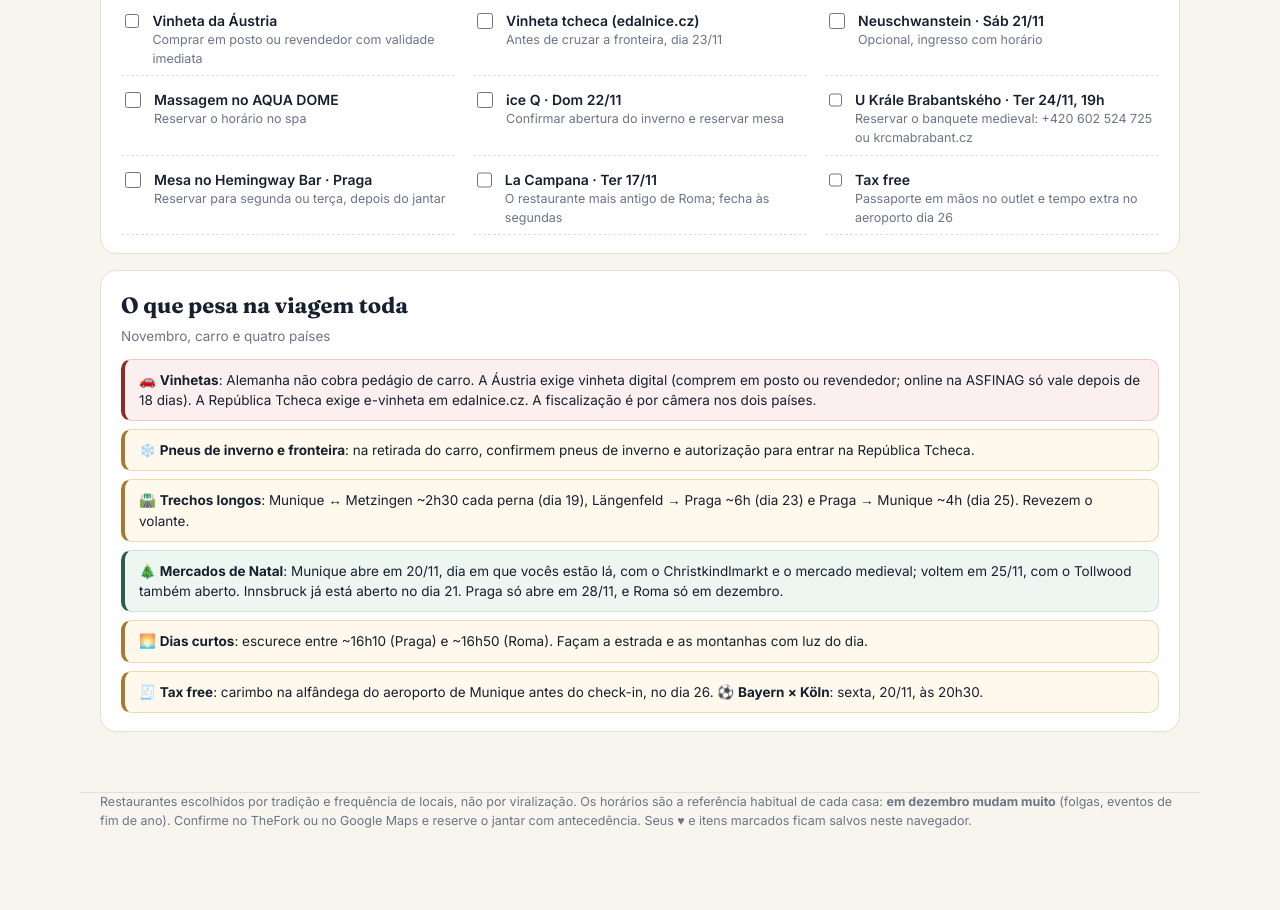
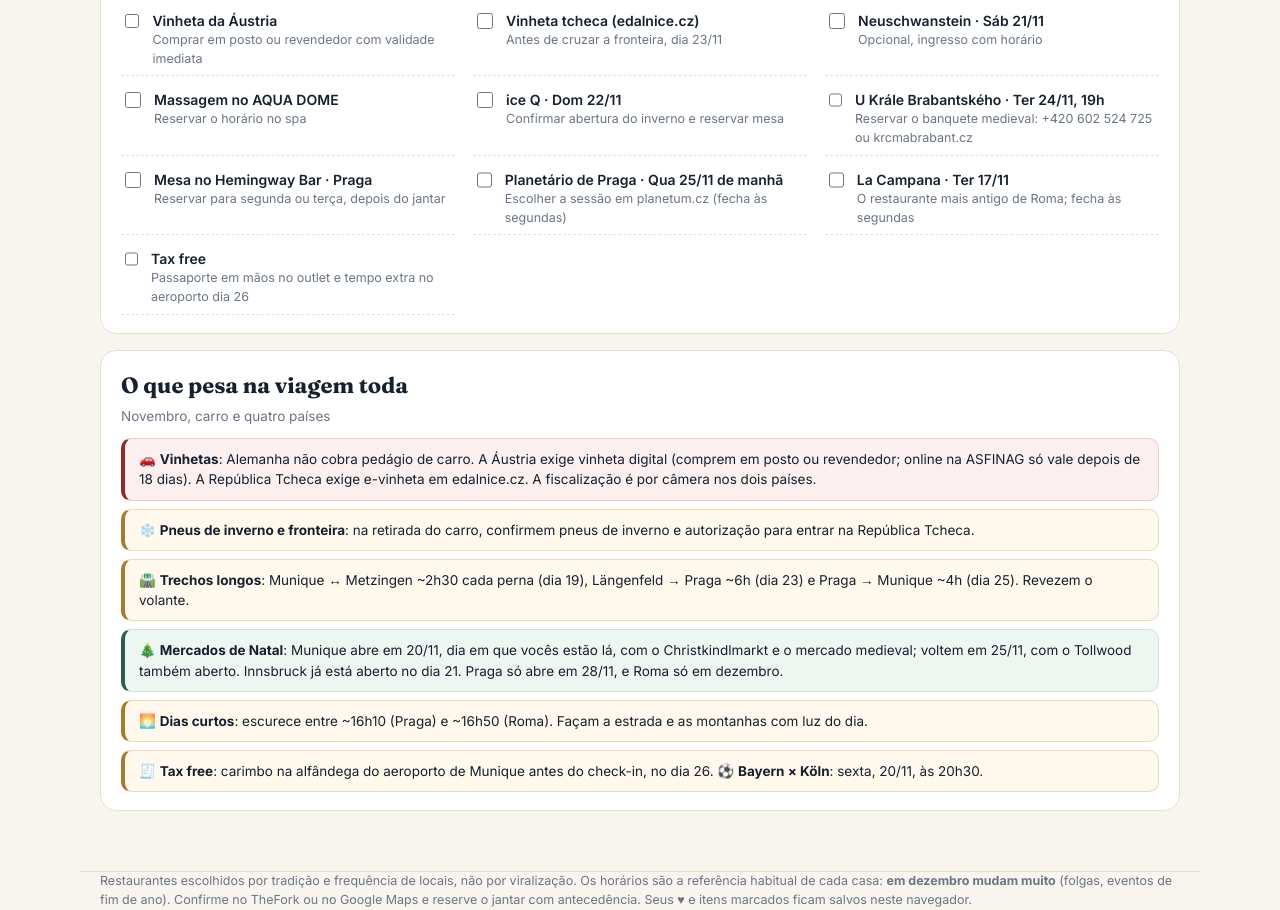
Before and after one commit to lucasregiolli/roteiros-europa, a plain HTML site: page novembro/index.html in a window 1280 px wide. Shown: the part 897-1807 px from the top of the page. Before the commit the page ends 1727 px from the top, so only its background shows below. Drawn offline with Linux system fonts and the light colour scheme.

Commit message:
Inclui o Planetário de Praga no roteiro
Co-Authored-By: Claude Opus 5.5 <noreply@anthropic.com>
Claude-Session: https://claude.ai/code/session_01BMwZS9oc2YJgKi3ZModQtH

```diff
--- a/novembro/index.html
+++ b/novembro/index.html
@@ -364,7 +364,7 @@ const CITIES = [
  days:[
   {d:"23",w:"Seg",t:"Chegada · Praga à noite",n:"Segunda não tem show na taverna medieval: ele fica para terça",m:"Estrada.",a:"Check-in e caminhada noturna: Ponte Carlos iluminada → Malá Strana.",e:"Jantar no Pork's (joelho de porco, ao pé da Ponte Carlos). Depois, a cerveja escura 13° no U Fleků (1499, aberto até 23h) ou drink no Hemingway Bar."},
   {d:"24",w:"Ter",t:"Castelo · Malá Strana · Cidade Velha",n:"O dia completo",m:"Ponte Carlos às 8h, ainda vazia → Malá Strana → Castelo de Praga (Catedral de São Vito e Viela Dourada) → Biblioteca de Strahov e a cervejaria do mosteiro.",a:"Almoço no Kantýna ou no U Medvídků (1466) → Cidade Velha: Relógio Astronômico (toca de hora em hora), Igreja de Týn e Josefov.",e:"19h: banquete medieval no U Krále Brabantského (taverna de 1375, reserve), com show até 22h. Depois, Black Angel's Bar."},
-  {d:"25",w:"Qua",t:"Manhã livre e volta a Munique",n:"",m:"Vyšehrad ou Casa Dançante (Glass Bar com vista) → almoço rápido no Naše maso.",a:"Estrada para Munique (~4h).",e:"Munique."}
+  {d:"25",w:"Qua",t:"Planetário e volta a Munique",n:"O planetário fecha às segundas; quarta de manhã é a janela",m:"Planetário de Praga, no parque Stromovka (abre 8h30; ~20 min de bonde do centro). Sessão de cerca de 1h na cúpula de LED, com fone em inglês → almoço rápido no Naše maso.",a:"Estrada para Munique (~4h).",e:"Munique."}
  ],
  food:[
   {n:"Pork's",t:"Tcheco · joelho de porco assado",p:2,m:["almoço","jantar"],h:"Diário · 12h–23h30",a:"Mostecká 16 · Malá Strana, ao pé da Ponte Carlos",w:"Especialista no koleno, o joelho de porco tcheco: pele crocante, carne macia e Pilsner de tanque. A entrada fica no fundo da galeria, depois do portão.",o:"Pečené vepřové koleno (joelho assado) para dividir, costela e Pilsner de tanque."},
@@ -392,7 +392,8 @@ const CITIES = [
   {n:"Josefov · Bairro judeu",p:2,d:"Sinagogas e o cemitério antigo. Fecha aos sábados; na terça, ok."},
   {n:"Biblioteca de Strahov",p:2,d:"Salões barrocos e cervejaria do mosteiro ao lado."},
   {n:"Vyšehrad",p:3,d:"Fortaleza com vista do rio, sem turistas."},
-  {n:"Casa Dançante",p:3,d:"Arquitetura de Frank Gehry com bar no topo."}
+  {n:"Casa Dançante",p:3,d:"Arquitetura de Frank Gehry com bar no topo."},
+  {n:"Planetário de Praga",p:2,d:"Reaberto em 2025 após 2 anos de reforma, é o primeiro planetário de LED da Europa, com a maior tela de projeção da República Tcheca. Fica no parque Stromovka (Královská obora 233, bondes 12 e 17). Ter–Sex 8h30–20h30, Sáb–Dom 10h30–20h30, fecha às segundas. Entrada 299 CZK. As partes ao vivo são em tcheco; os filmes têm narração em inglês por fone (peçam na entrada). Confiram a programação no site planetum.cz."}
  ]
 }
 ];
@@ -517,6 +518,7 @@ const CHECKLIST = [
  {id:"iceq",t:"ice Q · Dom 22/11",s:"Confirmar abertura do inverno e reservar mesa"},
  {id:"brabant",t:"U Krále Brabantského · Ter 24/11, 19h",s:"Reservar o banquete medieval: +420 602 524 725 ou krcmabrabant.cz"},
  {id:"praga",t:"Mesa no Hemingway Bar · Praga",s:"Reservar para segunda ou terça, depois do jantar"},
+ {id:"planetario",t:"Planetário de Praga · Qua 25/11 de manhã",s:"Escolher a sessão em planetum.cz (fecha às segundas)"},
  {id:"campana",t:"La Campana · Ter 17/11",s:"O restaurante mais antigo de Roma; fecha às segundas"},
  {id:"taxfree",t:"Tax free",s:"Passaporte em mãos no outlet e tempo extra no aeroporto dia 26"}
 ];
```
